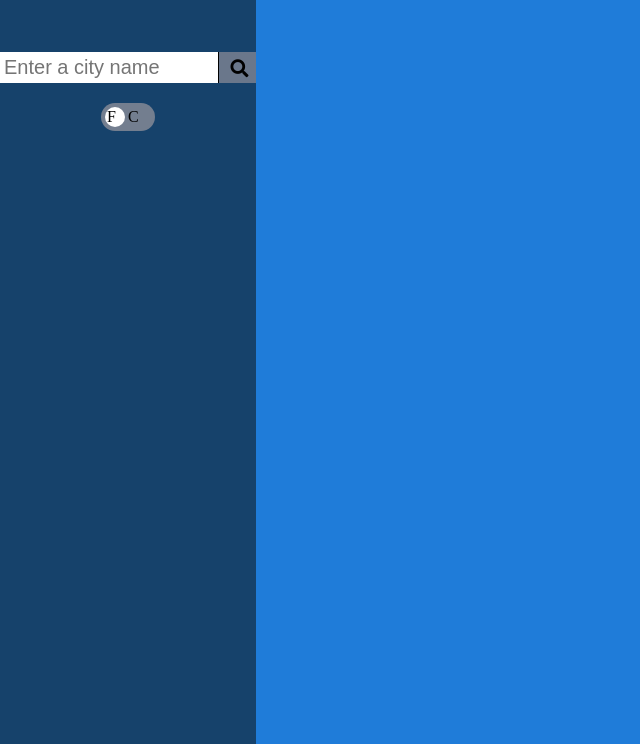
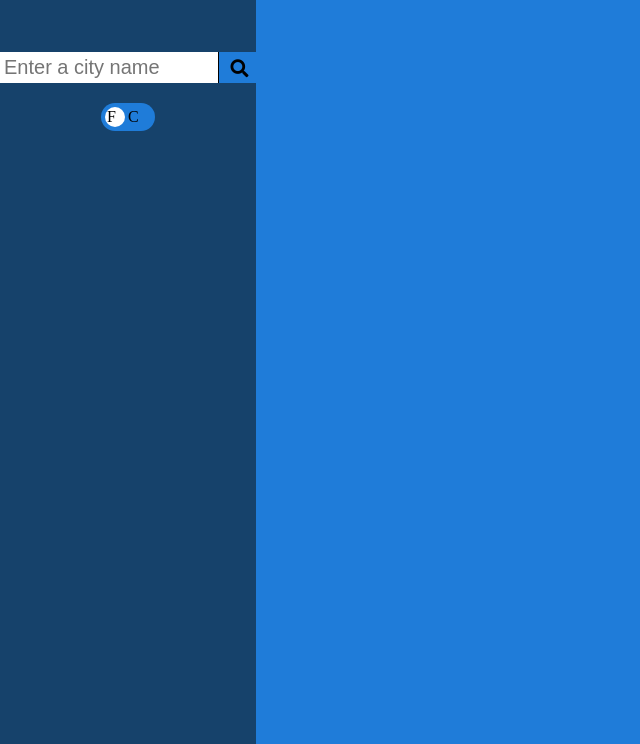
Before and after one commit to PaperOrb/weather_app, a plain HTML site: page index.html in a window 1280 px wide. Shown: the part 56-800 px from the top of the page, without its empty margins (0-640 px from the left). Drawn offline with Linux system fonts and the light colour scheme.

Commit message:
Change button and toggle colors

```diff
--- a/style.css
+++ b/style.css
@@ -73,7 +73,7 @@ main {
   height: 100%;
   width: 15%;
   /* margin-top: 20px; */
-  background-color: #6a778b;
+  background-color: var(--primary-color);
   border: none;
   border-left: 1px solid rgb(0, 0, 0);
 }
@@ -101,7 +101,7 @@ main {
   align-items: center;
   width: 54px;
   height: 28px;
-  background-color: #737e8f;
+  background-color: var(--primary-color);
   cursor: pointer;
   border-radius: 100px;
   overflow: hidden;
```
Also changed, not shown: main.js (+1 -3 lines).
